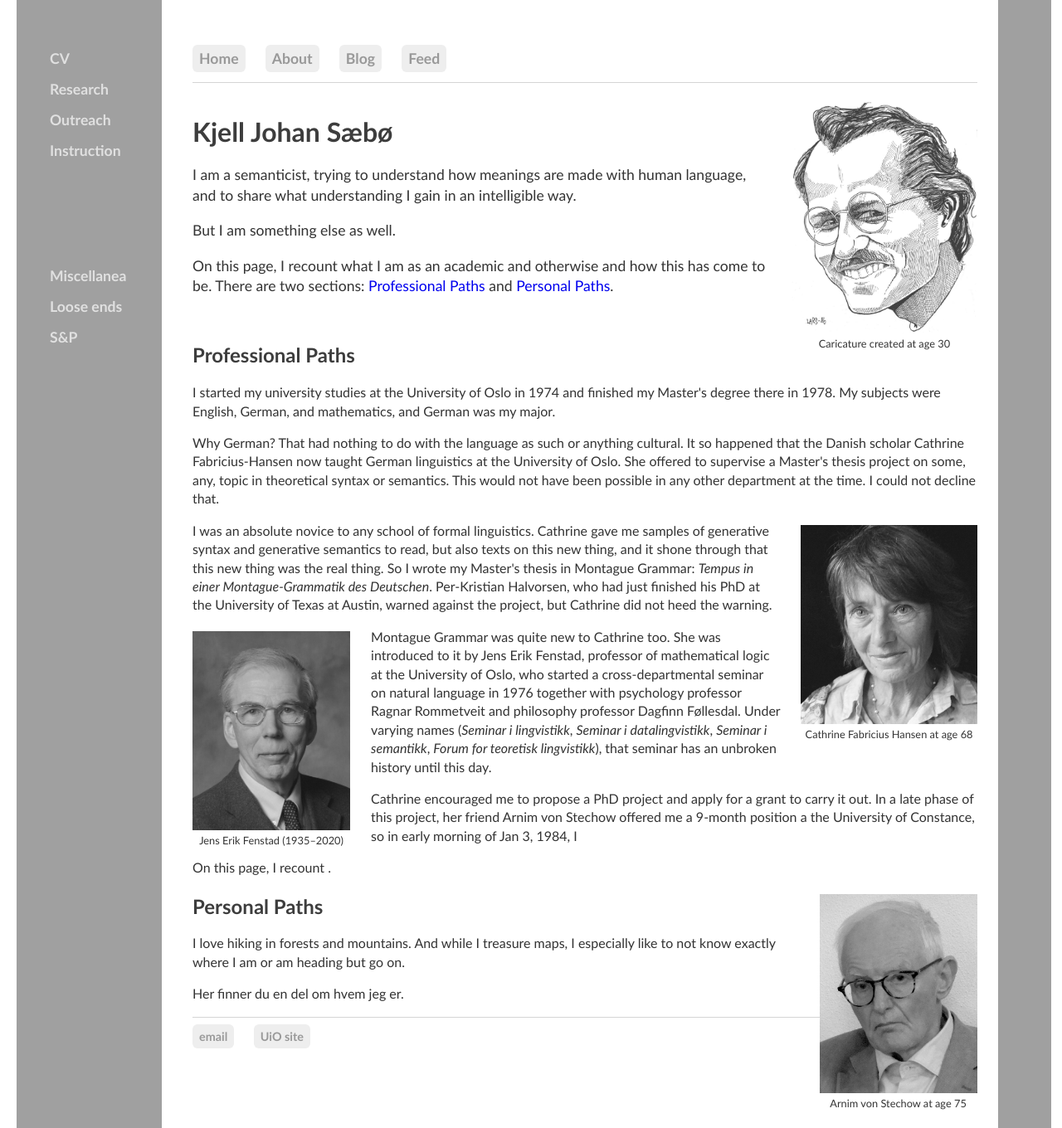
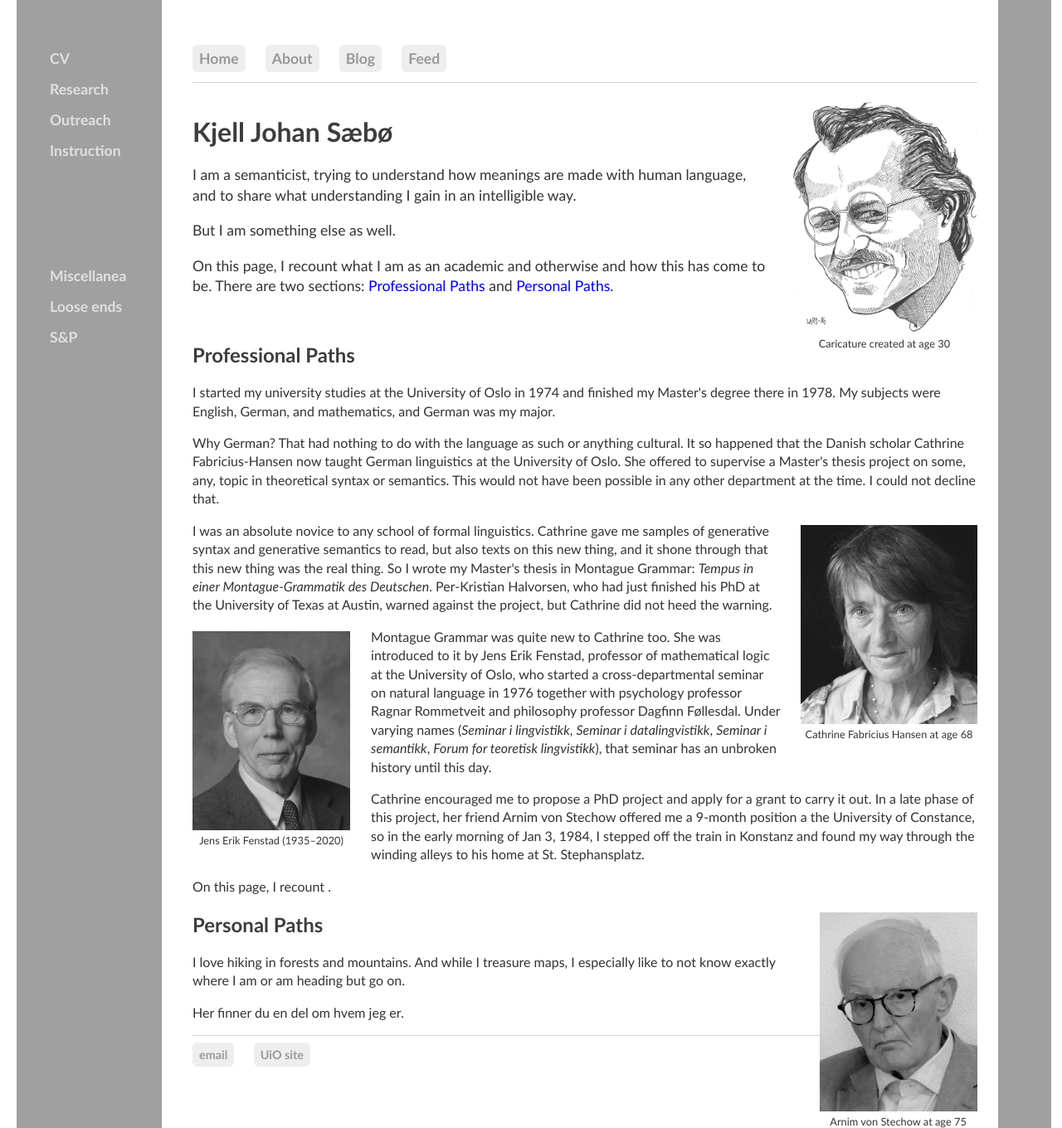
Before and after one commit to kjelljs/kjelljs.github.io, a Jekyll site: the page built from about/index.html, in a window 1280 px wide and 1360 px high. Shown: the whole window at 83% size. Built offline with Jekyll 4.4.1, drawn with Linux system fonts in a browser that asks for light colours.

Commit message:
Update index.html

```diff
--- a/about/index.html
+++ b/about/index.html
@@ -24,7 +24,7 @@ figcaption {
 	<p>I was an absolute novice to any school of formal linguistics. Cathrine gave me samples of generative syntax and generative semantics to read, but also texts on this new thing, and it shone through that this new thing was the real thing. So I wrote my Master's thesis in Montague Grammar: <i>Tempus in einer Montague-Grammatik des Deutschen</i>. Per-Kristian Halvorsen, who had just finished his PhD at the University of Texas at Austin, warned against the project, but Cathrine did not heed the warning.</p>
 	<div style="float:left;"><figure class="leftfig"><img style="height:240px;" src="/pics/JEFgray.jpg"><figcaption>Jens Erik Fenstad (1935&ndash;2020)</figcaption></figure></div>
 	<p>Montague Grammar was quite new to Cathrine too. She was introduced to it by Jens Erik Fenstad, professor of mathematical logic at the University of Oslo, who started a cross-departmental seminar on natural language in 1976 together with psychology professor Ragnar Rommetveit and philosophy professor Dagfinn Føllesdal. Under varying names (<i>Seminar i lingvistikk</i>, <i>Seminar i datalingvistikk</i>, <i>Seminar i semantikk</i>, <i>Forum for teoretisk lingvistikk</i>), that seminar has an unbroken history until this day.</p>
-	<p>Cathrine encouraged me to propose a PhD project and apply for a grant to carry it out. In a late phase of this project, her friend Arnim von Stechow offered me a 9-month position a the University of Constance, so in early morning of Jan 3, 1984, I </p>
+	<p>Cathrine encouraged me to propose a PhD project and apply for a grant to carry it out. In a late phase of this project, her friend Arnim von Stechow offered me a 9-month position a the University of Constance, so in the early morning of Jan 3, 1984, I stepped off the train in Konstanz and found my way through the winding alleys to his home at St. Stephansplatz.</p>
 	<p>On this page, I recount .</p>
 	<div style="float:right;"><figure class="rightfig"><img style="height:240px;" src="/pics/Arnim2.jpg"><figcaption>Arnim von Stechow at age 75</figcaption></figure></div>
 	<h2 id="priv">Personal Paths</h2>
```
